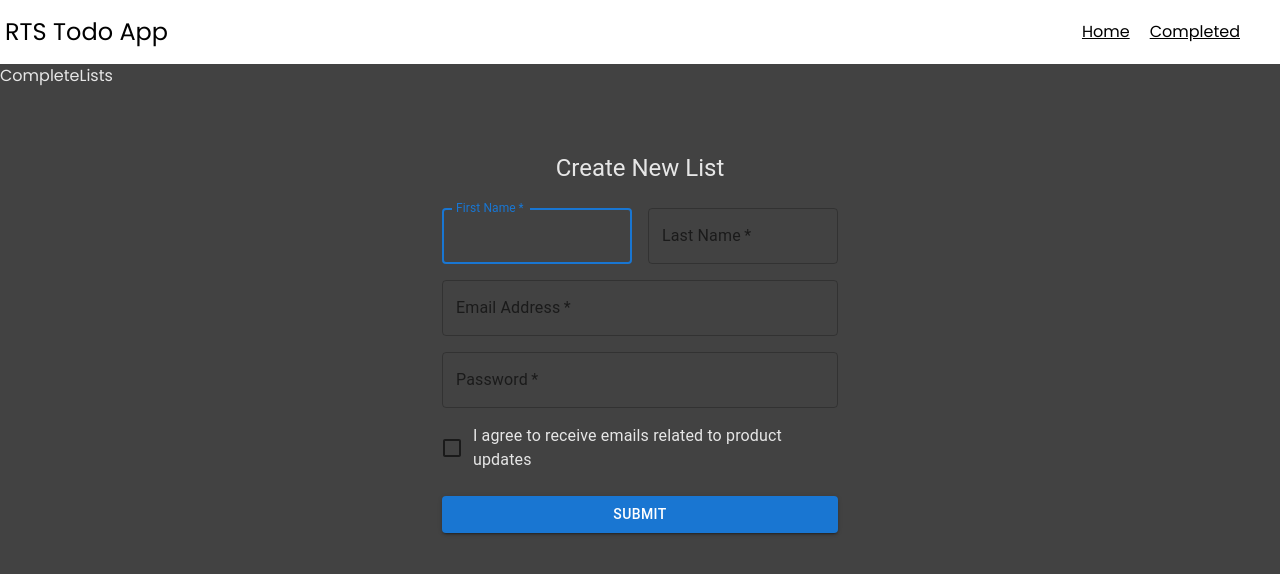
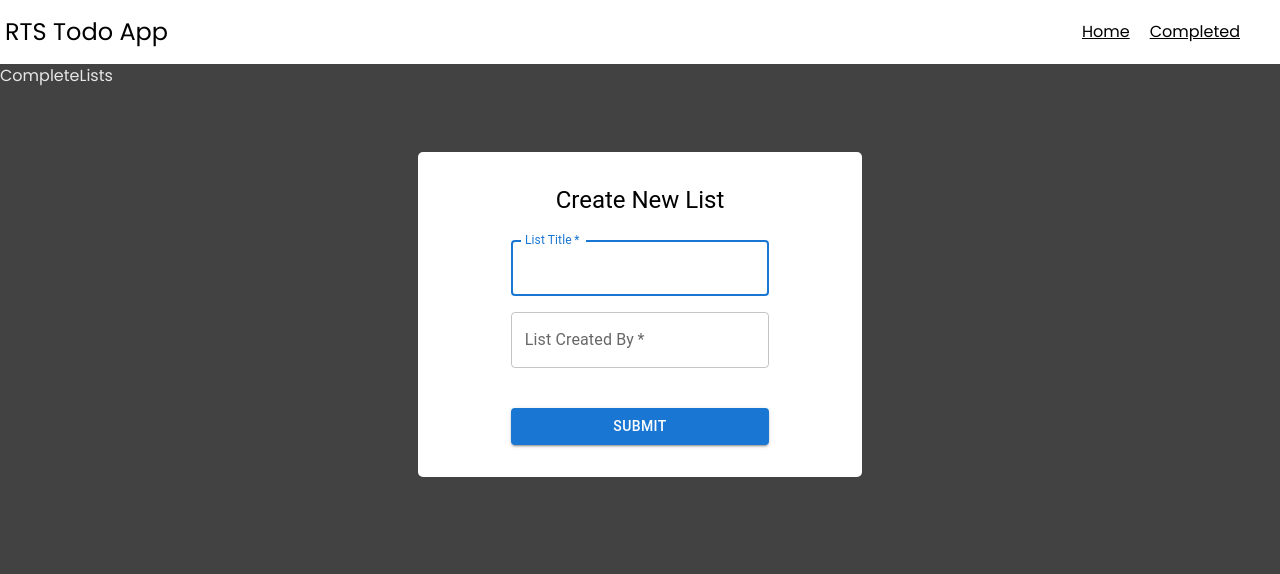
Before and after one commit to michaeladilulo/RTS-Todo-App, a React (Vite) app: page /completed in a window 1280 px wide. Shown: the top 574 px of the page. Built offline with nearby package versions, Linux system fonts and the light colour scheme.

Commit message:
Form is styled, next is date picker

```diff
--- a/src/Components/ListForm/ListForm.css
+++ b/src/Components/ListForm/ListForm.css
@@ -0,0 +1,8 @@
+.form-container {
+    background-color: #ffffff;
+    border-radius: 5px;
+}
+
+.form-header-title {
+    color: #000000;
+}
--- a/src/Components/ListForm/ListForm.tsx
+++ b/src/Components/ListForm/ListForm.tsx
@@ -13,9 +13,12 @@ import './ListForm.css'
 const ListForm:FC = () => {
 
 const {register, handleSubmit} = useForm();
+const handleFormSubmit = (formData: any) => {
+  console.log('Form data is ', formData)
+}
 
   return (
-    <Container component='main' maxWidth='xs'>
+    <Container component='main' maxWidth='xs' className='form-container'>
       <Box
       sx={{
         marginTop: 8,
@@ -23,67 +26,42 @@ const {register, handleSubmit} = useForm();
         flexDirection: 'column',
         alignItems: 'center'
       }}>
-      <Typography component='h1' variant='h5'>
+      <Typography component='h1' variant='h5' className='form-header-title' sx={{mt:4}}>
         Create New List
       </Typography>
-      <Box component='form' noValidate sx={{mt: 3}}>
-        <Grid container spacing={2}>
-          <Grid item xs={12} sm={6}>
+      <Box component='form' noValidate sx={{mt: 3}} onSubmit={handleSubmit(handleFormSubmit)}>
+        <Grid container spacing={2} justifyContent={'center'}>
+          <Grid item xs={12} sm={8}>
             <TextField
               autoComplete='given-name'
               required
               fullWidth
-              id='firstName'
-              label='First Name'
+              id='listTitle'
+              label='List Title'
               autoFocus
-              {...register('firstName')}
+              {...register('listTitle')}
             />
           </Grid>
-          <Grid item xs={12} sm={6}>
+          <Grid item xs={12} sm={8}>
             <TextField
               required
               fullWidth
-              id='lastName'
-              label='Last Name'
+              id='createdBy'
+              label='List Created By'
               autoComplete='family-name'
-              {...register('lastName')}
+              {...register('createdBy')}
             />
           </Grid>
-          <Grid item xs={12}>
-            <TextField
-              required
-              fullWidth
-              id='emailaddress'
-              label='Email Address'
-              type='email'
-              autoComplete='email'
-              {...register('email')}
-            />
-          </Grid>
-          <Grid item xs={12}>
-            <TextField
-              required
-              fullWidth
-              id='password'
-              label='Password'
-              type='password'
-              autoComplete='new-password'
-              {...register('password')}
-            />
-          </Grid>
-          <Grid item xs={12}>
-            <FormControlLabel
-            control={<Checkbox value='allowExtraEmails' color='primary' />}
-            label='I agree to receive emails related to product updates'
-            />
-          </Grid>
+            <Grid item xs={12} sm={8}>
+            <Button
+            type='submit'
+            fullWidth
+            variant='contained'
+            sx={{mt: 3, mb: 4}}
+            >Submit
+            </Button>
+            </Grid>
         </Grid>
-        <Button
-        type='submit'
-        fullWidth
-        variant='contained'
-        sx={{mt: 3, mb: 2}}
-        >Submit</Button>
       </Box>
       </Box>
     </Container>
```
